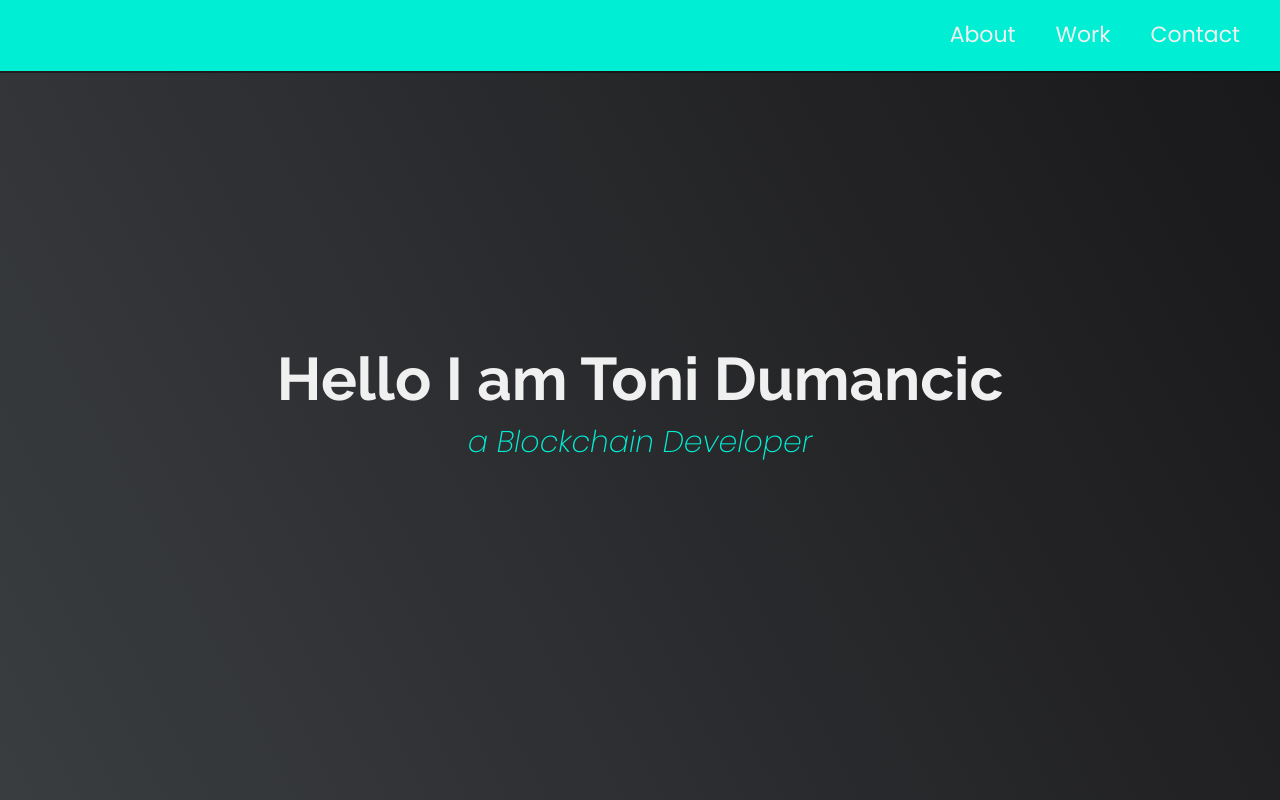
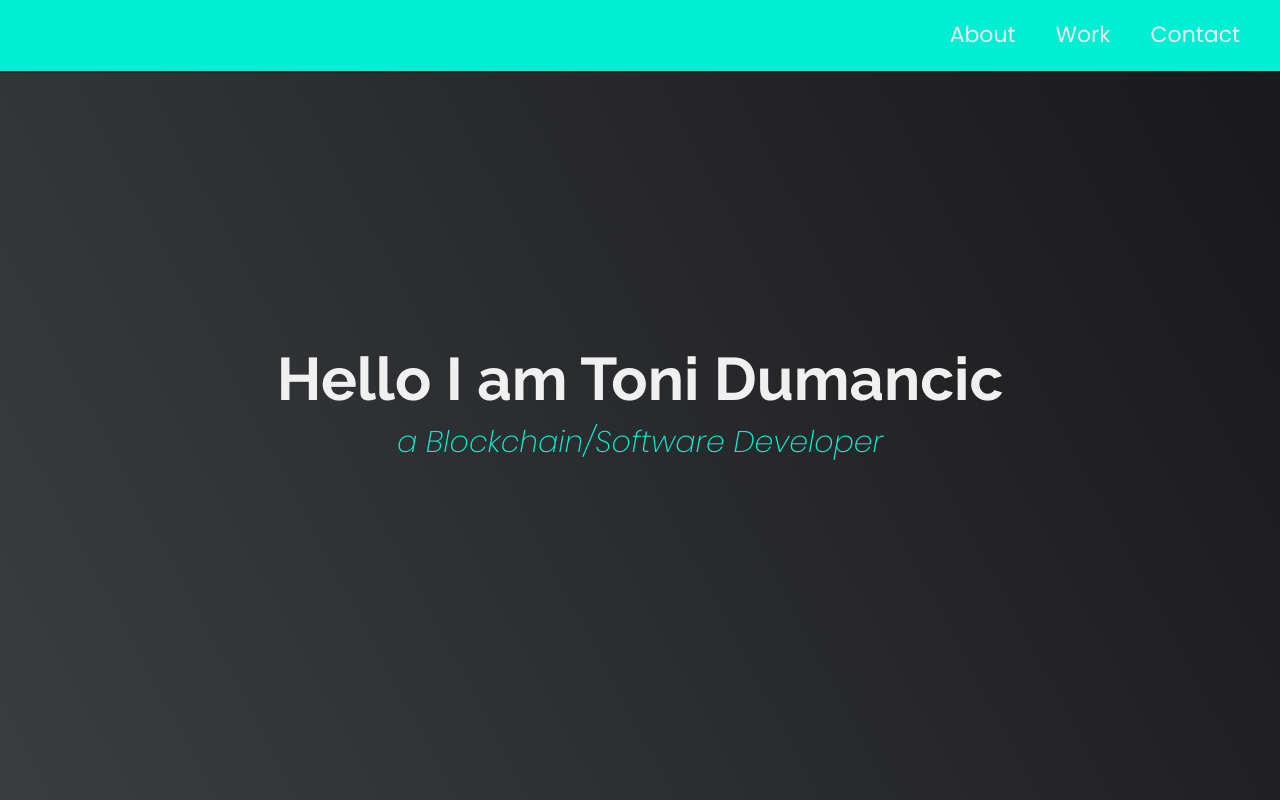
Before and after one commit to Toni-d-e-v/toni-d-e-v.github.io, a plain HTML site: page index.html in a window 1280 px wide. Shown: the top 800 px of the page. Drawn offline with Linux system fonts and the light colour scheme; a web font is replaced by a local one.

Commit message:
Update index.html

```diff
--- a/index.html
+++ b/index.html
@@ -47,7 +47,7 @@
 
 <section id="welcome-section" class="welcome-section">
   <h1>Hello I am Toni Dumancic</h1>
-  <p>a Blockchain Developer</p>
+  <p>a Blockchain/Software Developer</p>
 </section>
 
 
@@ -119,6 +119,7 @@
 <section id="contact" class="contact-section">
   <div class="contact-section-header">
     <h2>Let's work together...</h2>
+ <p>My knloages rages from c++, java script, python and solidity to unity and c#</p>
     <p>Relevant Links</p>
   </div>
   <div class="contact-links">
```
